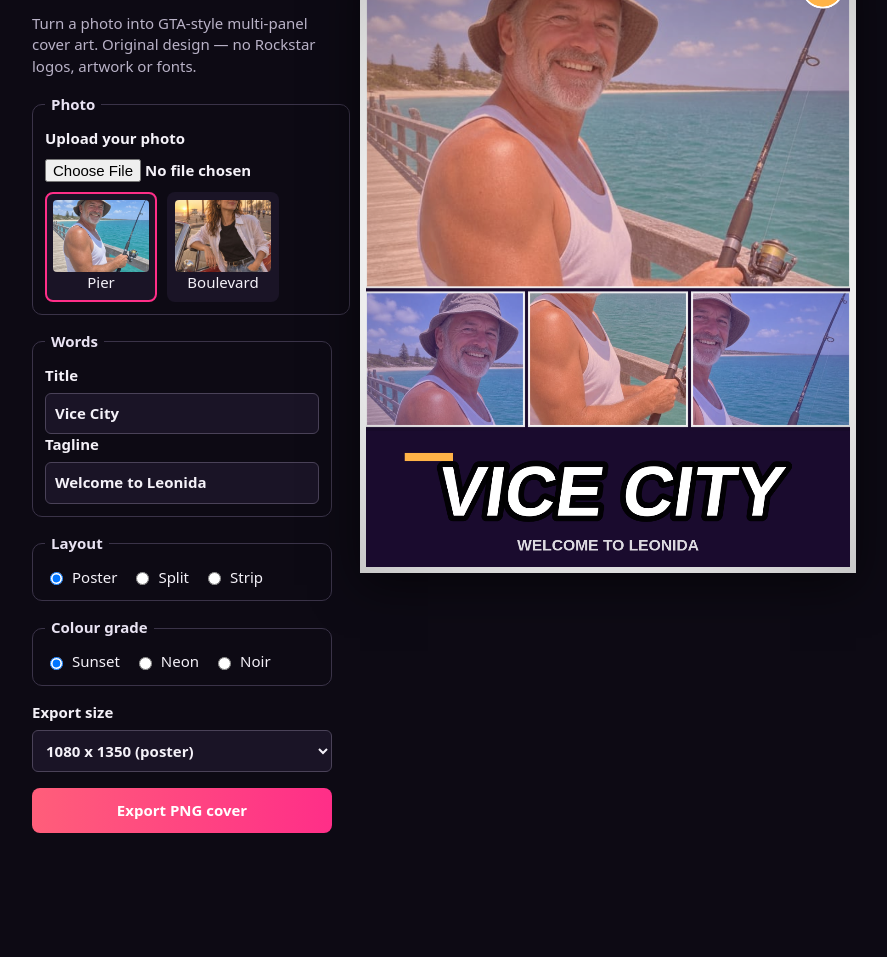
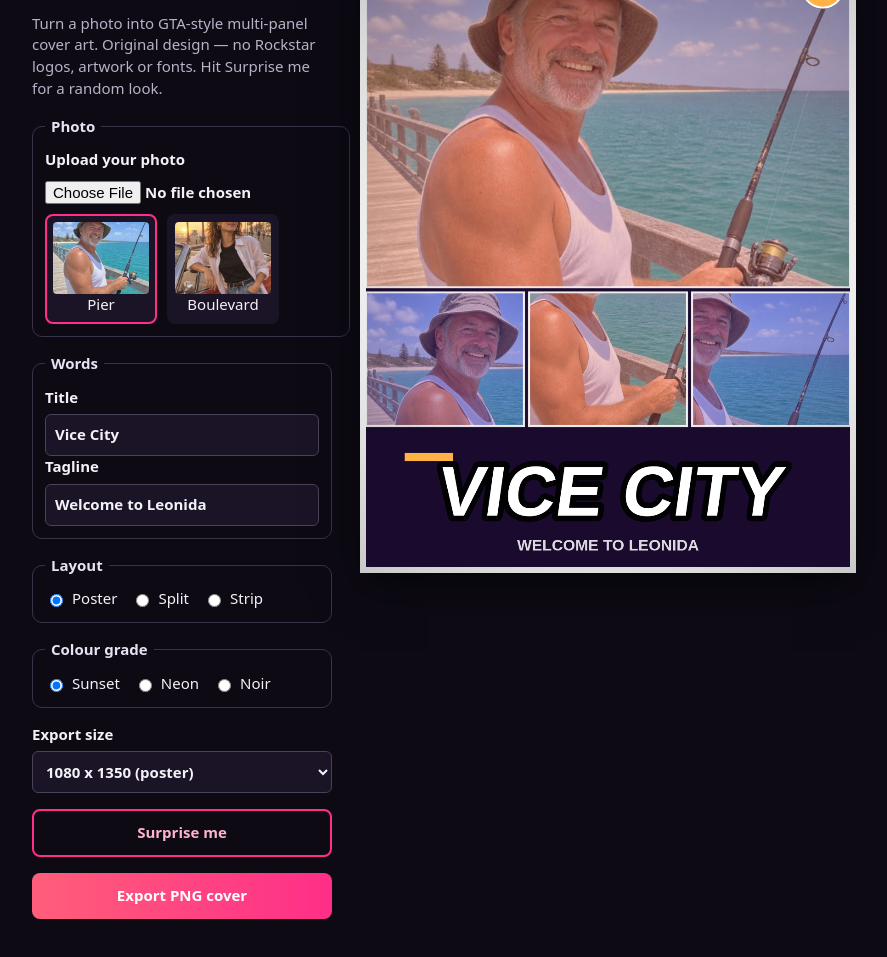
Before and after one commit to weilvxing/gta6-cover-art-01, a plain HTML site: page app/index.html in a window 1280 px wide. Shown: the part 71-1028 px from the top of the page, without its empty margins (196-1083 px from the left). Before the commit the page ends 962 px from the top, so only its background shows below. Drawn offline with Linux system fonts and the light colour scheme.

Commit message:
Add files via upload

```diff
--- a/app/index.html
+++ b/app/index.html
@@ -10,7 +10,7 @@
 <main class="app">
   <section class="controls">
     <h1>Vice Cover Maker</h1>
-    <p>Turn a photo into GTA-style multi-panel cover art. Original design — no Rockstar logos, artwork or fonts.</p>
+    <p>Turn a photo into GTA-style multi-panel cover art. Original design — no Rockstar logos, artwork or fonts. Hit Surprise me for a random look.</p>
 
     <fieldset>
       <legend>Photo</legend>
@@ -58,6 +58,7 @@
       </select>
     </label>
 
+    <button id="randomize" type="button">Surprise me</button>
     <button id="export" type="button">Export PNG cover</button>
     <p id="status" role="status"></p>
   </section>
--- a/app/style.css
+++ b/app/style.css
@@ -16,6 +16,9 @@ input[type=file] { font: inherit; margin-top: 4px; }
 .sample img { display: block; width: 96px; height: 72px; object-fit: cover; border-radius: 4px; }
 .sample.active { border-color: #ff2e88; }
 button#export { font: inherit; font-weight: 800; padding: 12px; border: 0; border-radius: 8px; background: linear-gradient(90deg, #ff5e7a, #ff2e88); color: #fff; cursor: pointer; }
+button#randomize { font: inherit; font-weight: 700; padding: 11px; border: 2px solid #ff2e88; border-radius: 8px; background: transparent; color: #ffb3cd; cursor: pointer; }
+button#randomize:hover { background: rgba(255, 46, 136, 0.14); }
+button:focus-visible, input:focus-visible, select:focus-visible { outline: 2px solid #7df9ff; outline-offset: 2px; }
 #status { margin: 0; min-height: 1.2em; color: #9fd8cf; }
 canvas { width: min(62vh, 52vw); height: auto; box-shadow: 0 12px 44px rgba(0, 0, 0, 0.55); background: #1a0b2e; }
 body.shot-cover .controls { display: none; }
```
